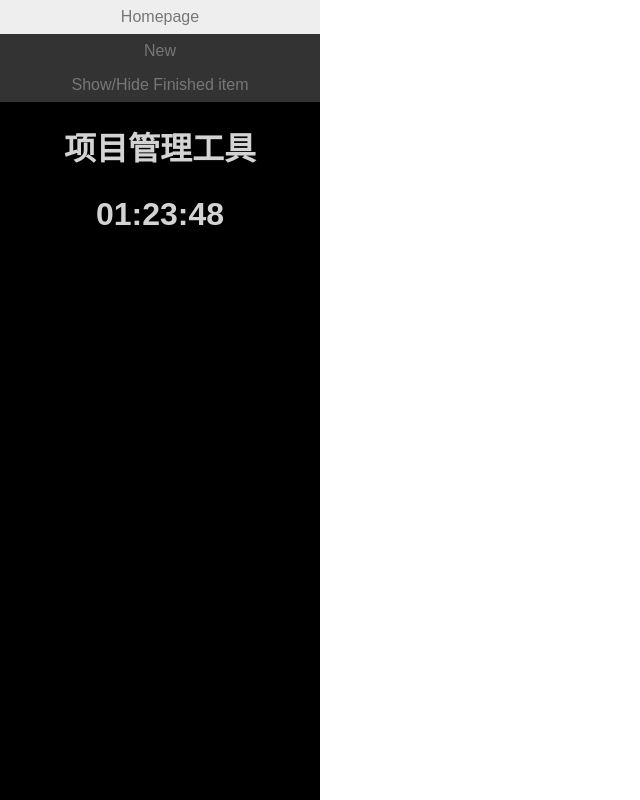
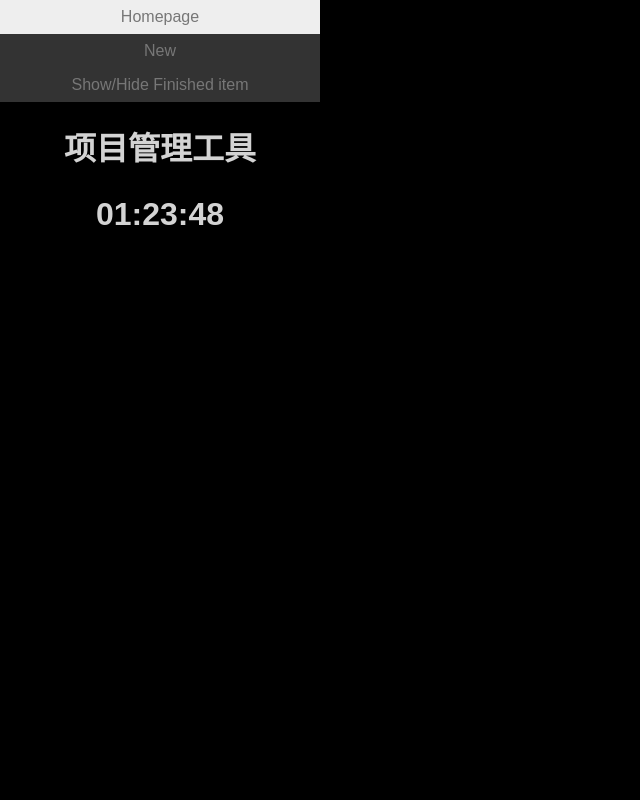
Before and after one commit to Curt-H/projectmanager, a Flask app: template flasky/app/templates/index.html in a window 1280 px wide. Shown: the whole page, without its empty margins (0-640 px from the left). Run offline with Flask 2, Linux system fonts and the light colour scheme; the template is opened without the code that fills it, so the values that code supplies are empty.

Commit message:
Feat: update css of homepage
1. change background color to black
2. change item box into rounded rectangle

```diff
--- a/flasky/app/static/css/index.css
+++ b/flasky/app/static/css/index.css
@@ -1,3 +1,6 @@
+html {
+    background-color: black;
+}
 
 .tasks {
     margin-left: 25%;
@@ -7,6 +10,7 @@
     border: 1px solid;
     margin: 2px;
     padding: 2px 1rem;
+    border-radius: 1rem;
 }
 
 .flex-container {
@@ -87,6 +91,7 @@ hr.panel-assets {
     float: right;
     margin: 1px;
     margin-left: 5rem;
+    border-radius: 1rem;
 }
 
 .cancle:hover {
```
